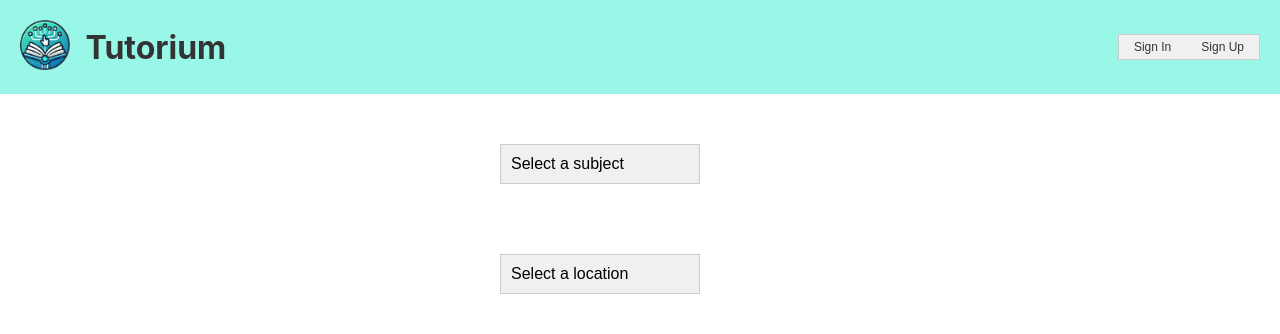
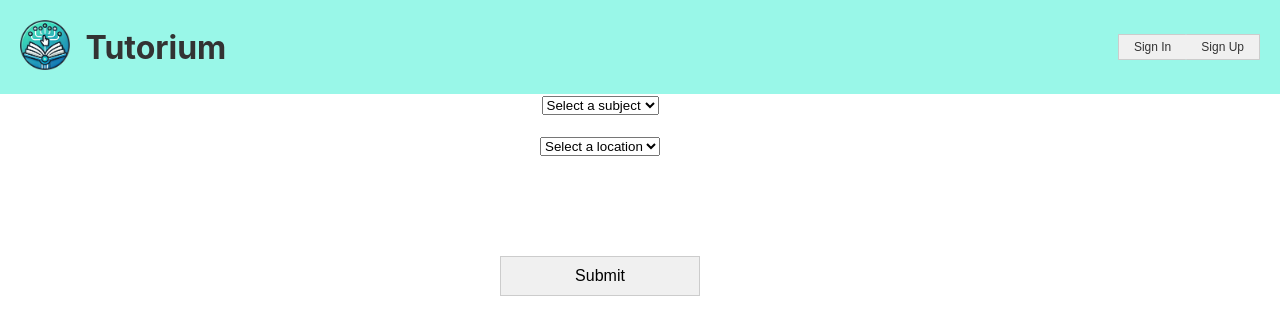
Before and after one commit to travislee7/Tutorium-Front-End, a React (Create React App) app in the folder tutor-frontend/: page / in a window 1280 px wide. Shown: the top 334 px of the page. Built offline with nearby package versions, Linux system fonts and the light colour scheme.

Commit message:
added correct select and made submit button

```diff
--- a/tutor-frontend/src/pages/LandingPage.js
+++ b/tutor-frontend/src/pages/LandingPage.js
@@ -2,47 +2,36 @@
 import React from 'react';
 import Header from '../components/header.js'; // Import the reusable Header component
 import '../styles/LandingPage.css'; // Optional: Create a separate file for styling
-import { useState } from "react";
 
 function LandingPage() {
-  // Separate states for subject and location dropdowns
-  const [isSubjectOpen, setIsSubjectOpen] = useState(false);
-  const [isLocationOpen, setIsLocationOpen] = useState(false);
-
-  // Toggle functions for each dropdown
-  const toggleSubjectDropdown = () => {
-    setIsSubjectOpen(!isSubjectOpen); // Toggle subject dropdown visibility
-  };
-
-  const toggleLocationDropdown = () => {
-    setIsLocationOpen(!isLocationOpen); // Toggle location dropdown visibility
-  };
-
   return (
     <div className="LandingPage">
         <Header />
         <div className="dropdown-container">
-        {/* Subject Dropdown */}
-            <div className="subjectdropdown">
-                <button onClick={toggleSubjectDropdown}>Select a subject</button>
-                <div className={`subjectdropdown-content ${isSubjectOpen ? "show" : ""}`}>
-                    <a href="">Math</a>
-                    <a href="">Science</a>
-                    <a href="">Language arts</a>
-                    <a href="">Social studies</a>
-                </div>
+        {/* Subject Select */}
+            <div className="subject-select">
+                <select>
+                    <option value="0">Select a subject</option>
+                    <option value="1">Math</option>
+                    <option value="2">Science</option>
+                    <option value="3">English</option>
+                    <option value="4">History</option>
+                </select>
             </div>
 
-        {/* Location Dropdown */}
-            <div className="locationdropdown">
-                <button onClick={toggleLocationDropdown}>Select a location</button>
-                <div className={`locationdropdown-content ${isLocationOpen ? "show" : ""}`}>
-                    <a href="">Seattle</a>
-                    <a href="">Bellevue</a>
-                    <a href="">Kirkland</a>
-                    <a href="">Kent</a>
-                </div>
+        {/* Location Select */}
+            <div className="location-select">
+                <select>
+                    <option value="0">Select a location</option>
+                    <option value="1">Seattle</option>
+                    <option value="2">Bellevue</option>
+                    <option value="3">Kent</option>
+                    <option value="4">Renton</option>
+                </select>
             </div>
+        </div>
+        <div className="submitbutton">
+            <button className='submit'>Submit</button>
         </div>
     </div>
   );
--- a/tutor-frontend/src/styles/LandingPage.css
+++ b/tutor-frontend/src/styles/LandingPage.css
@@ -31,7 +31,7 @@
 }
 
 /* Dropdown container styling */
-.dropdown-container {
+.dropdown-container, .submitbutton {
     display: flex;
     flex-direction: column;
     gap: 20px; /* Space between the dropdowns */
@@ -39,8 +39,9 @@
 }
 
 /* Styling for each dropdown container */
-.subjectdropdown, .locationdropdown {
+.subject-select, .location-select {
     width: 100%;
+    margin-left: 500px;
 }
 
 /* Button styling for dropdowns */
@@ -51,39 +52,16 @@ button {
     margin-left: 500px;
     background-color: #f0f0f0;
     border: 1px solid #ccc;
-    text-align: left;
+    text-align: center;
     cursor: pointer;
     font-size: 16px;
 }
 
-/* Dropdown content styling */
-.subjectdropdown-content, .locationdropdown-content {
-    display: none;
-    position: absolute;
-    background-color: white;
-    margin-left: 500px;
-    min-width: 200px; /* Ensure dropdowns are the same width */
-    box-shadow: 0px 8px 16px rgba(0, 0, 0, 0.2);
-    z-index: 1;
-    list-style-type: none;
-    padding: 0;
+/* Hover effect for items */
+.subject-select a:hover, .location-select a:hover, .submitbutton a:hover {
+    background-color: #ddd;
 }
 
-/* When dropdown is open, show the menu */
-.show {
-    display: block;
+.submitbutton {
+    margin-top: 50px;
 }
-
-/* Styling for dropdown items */
-.subjectdropdown-content a, .locationdropdown-content a {
-    color: black;
-    padding: 12px 16px;
-    text-decoration: none;
-    display: block;
-    font-size: 16px;
-}
-
-/* Hover effect for items */
-.subjectdropdown-content a:hover, .locationdropdown-content a:hover {
-    background-color: #ddd;
-}
```
